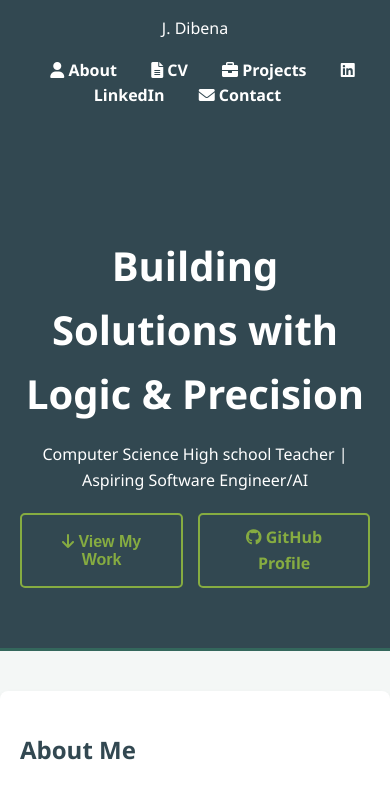
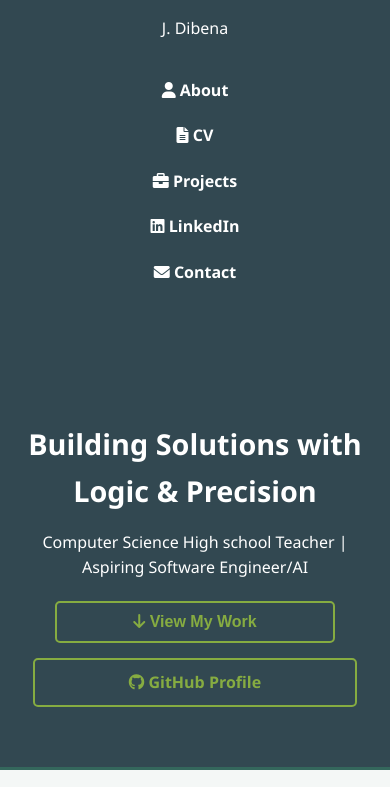
Before and after one commit to realjewo12/JDibena-site, a website: page index.html in a window 390 px wide. Shown: the top 787 px of the page. Drawn offline with Linux system fonts and the light colour scheme.

Commit message:
Media Query & Navigation Refactor: Added a 768px breakpoint to stack links vertically on small phone.

```diff
--- a/style.css
+++ b/style.css
@@ -201,3 +201,30 @@ button:hover {
     font-size: 4rem;
     color: var(--neutral); /* Uses muted sage for a subtle look */
 }
+
+/* Media Query for Tablets and Phones */
+@media (max-width: 768px) {
+    nav ul {
+        display: flex;
+        flex-direction: column; /* Stack links vertically */
+        padding: 10px 0;
+    }
+
+    nav ul li {
+        margin: 10px 0; /* Add space between stacked links */
+        text-align: center;
+    }
+
+    #hero h1 {
+        font-size: 1.8rem; /* Shrink text so it doesn't wrap awkwardly */
+    }
+
+    .hero-btns {
+        flex-direction: column; /* Stack buttons vertically */
+        align-items: center;
+    }
+
+    button, .btn-secondary {
+        width: 80%; /* Make buttons wider for easier tapping */
+    }
+}
```
